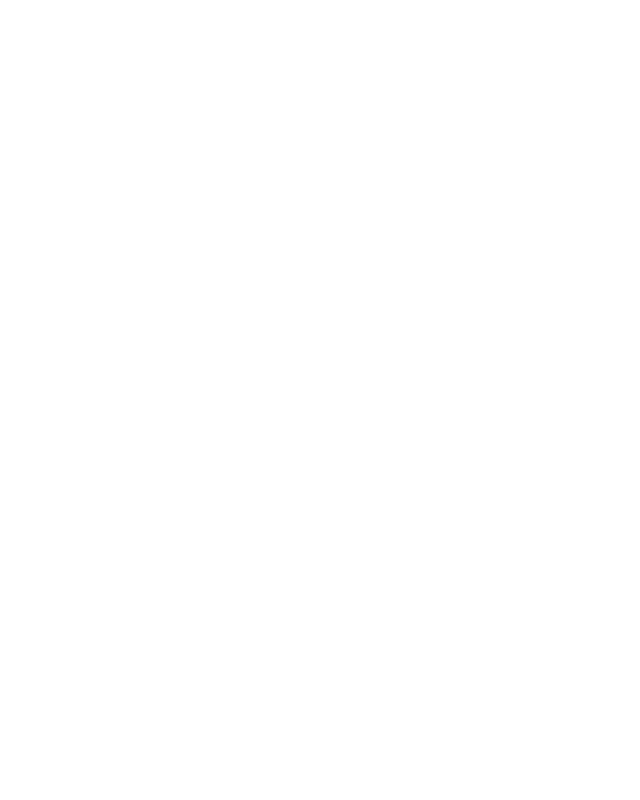
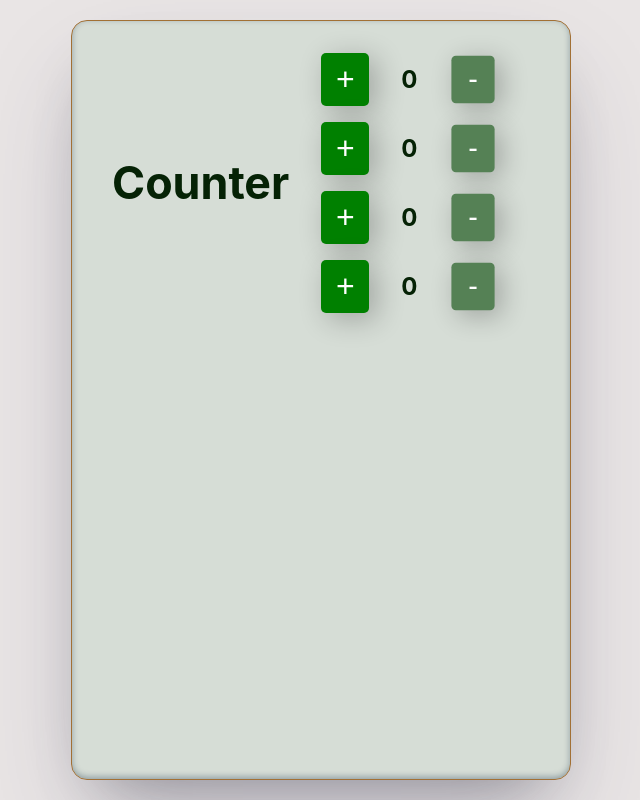
Before and after one commit to aayushi221/Devsnest-Frontend, a React (Create React App) app in the folder dontreact/: page /day19 in a window 1280 px wide. Shown: the whole page, without its empty margins (319-959 px from the left). Built offline with nearby package versions, Linux system fonts and the light colour scheme.

Commit message:
🎨 day 19 done

```diff
--- a/dontreact/src/App.js
+++ b/dontreact/src/App.js
@@ -2,7 +2,7 @@
 import "./App.css";
 import Day17 from "./day17/day17";
 import Day18 from "./day18/day18";
-// import Day19 from "./day19/day19";
+import Day19 from "./day19/day19";
 function App() {
   return (
     <Router>
@@ -13,9 +13,9 @@
         <Route exact path="/day18">
           <Day18 />
         </Route>
-        {/* <Route exact path="/day19">
+        <Route exact path="/day19">
           <Day19 />
-        </Route> */}
+        </Route>
         {/* <Route exact path="/day16">
           <Day16 />
         </Route>
--- a/dontreact/src/day18/day18.css
+++ b/dontreact/src/day18/day18.css
@@ -31,7 +31,7 @@
     display: flex;
     justify-content: center;
     align-items: center;
-    background: url("./Wooden_Texture.jpg");
+
     background-repeat: no-repeat;
     box-shadow: rgba(50, 50, 93, 0.25) 0px 50px 100px -20px,
       rgba(0, 0, 0, 0.3) 0px 30px 60px -30px,
--- /dev/null
+++ b/dontreact/src/day19/day19.css
@@ -0,0 +1,65 @@
+.App {
+    width: 100%;
+    height: 100vh;
+    text-align: center;
+  }
+  .container {
+    width: 95%;
+    max-width: 500px;
+    margin: 4rem auto;
+    padding: 1.5rem;
+    border-radius: 1rem;
+    background-color: rgb(214, 221, 214);
+    color: rgb(5, 34, 5);
+    box-shadow: rgba(50, 50, 93, 0.25) 0px 50px 100px -20px,
+      rgba(0, 0, 0, 0.3) 0px 30px 60px -30px,
+      rgba(10, 37, 64, 0.35) 0px -2px 6px 0px inset;
+  }
+
+  header {
+    font-size: 1.4rem;
+    margin: 1rem;
+  }
+
+  .counter-container {
+    display: flex;
+    flex-direction: column;
+    align-items: center;
+    justify-content: center;
+  }
+  .counter {
+    display: flex;
+    align-items: center;
+    justify-content: center;
+  }
+
+  .counter button {
+    width: 3rem;
+    margin: 0.5rem 1rem;
+    padding: 0.5rem;
+    font-size: 2rem;
+    text-decoration: none;
+    border: none;
+    background-color: green;
+    color: #fff;
+    border-radius: 5px;
+    box-shadow: 7px 6px 28px 1px rgba(0, 0, 0, 0.24);
+    cursor: pointer;
+    outline: none;
+    transition: 0.2s all;
+  }
+
+  .counter button:active {
+    transform: scale(0.9);
+    box-shadow: 3px 2px 22px 1px rgba(0, 0, 0, 0.24);
+  }
+
+  .counter button:disabled {
+    background-color: rgb(85, 129, 85);
+    transform: scale(0.9);
+    cursor: default;
+  }
+
+  .counter h2 {
+    min-width: 3rem;
+  }
--- /dev/null
+++ b/dontreact/src/day19/day19.jsx
@@ -0,0 +1,95 @@
+import React, { useState } from "react";
+import "./day19.css";
+
+const Day19 =() => {
+  const [counterOne, setCounterOne] = useState(0);
+  const [counterTwo, setCounterTwo] = useState(0);
+  const [counterThree, setCounterThree] = useState(0);
+  const [counterFour, setCounterFour] = useState(0);
+
+  return (
+    <div className="App">
+      <div className="container">
+        <header>
+          <h1>Counter</h1>
+        </header>
+        <div className="counter-container">
+          <div className="counter">
+            <button
+              className="add"
+              onClick={() => setCounterOne(counterOne + 1)}
+            >
+              +
+            </button>
+            <h2>{counterOne}</h2>
+            <button
+              className="subtract"
+              disabled={counterOne === 0}
+              onClick={() => {
+                if (counterOne >= 1) setCounterOne(counterOne - 1);
+              }}
+            >
+              -
+            </button>
+          </div>
+          <div className="counter">
+            <button
+              className="add"
+              onClick={() => setCounterTwo(counterTwo + 1)}
+            >
+              +
+            </button>
+            <h2>{counterTwo}</h2>
+            <button
+              className="subtract"
+              disabled={counterTwo === 0}
+              onClick={() => {
+                if (counterTwo >= 1) setCounterTwo(counterTwo - 1);
+              }}
+            >
+              -
+            </button>
+          </div>
+          <div className="counter">
+            <button
+              className="add"
+              onClick={() => setCounterThree(counterThree + 1)}
+            >
+              +
+            </button>
+            <h2>{counterThree}</h2>
+            <button
+              className="subtract"
+              disabled={counterThree === 0}
+              onClick={() => {
+                if (counterThree >= 1) setCounterThree(counterThree - 1);
+              }}
+            >
+              -
+            </button>
+          </div>
+          <div className="counter">
+            <button
+              className="add"
+              onClick={() => setCounterFour(counterFour + 1)}
+            >
+              +
+            </button>
+            <h2>{counterFour}</h2>
+            <button
+              className="subtract"
+              disabled={counterFour === 0}
+              onClick={() => {
+                if (counterFour >= 1) setCounterFour(counterFour - 1);
+              }}
+            >
+              -
+            </button>
+          </div>
+        </div>
+      </div>
+    </div>
+  );
+}
+
+export default Day19;
```
Also changed, not shown: dontreact/src/day18/day18.jsx (+4 -3 lines), dontreact/src/day20/day20.css (added), dontreact/src/day20/day20.jsx (added).
